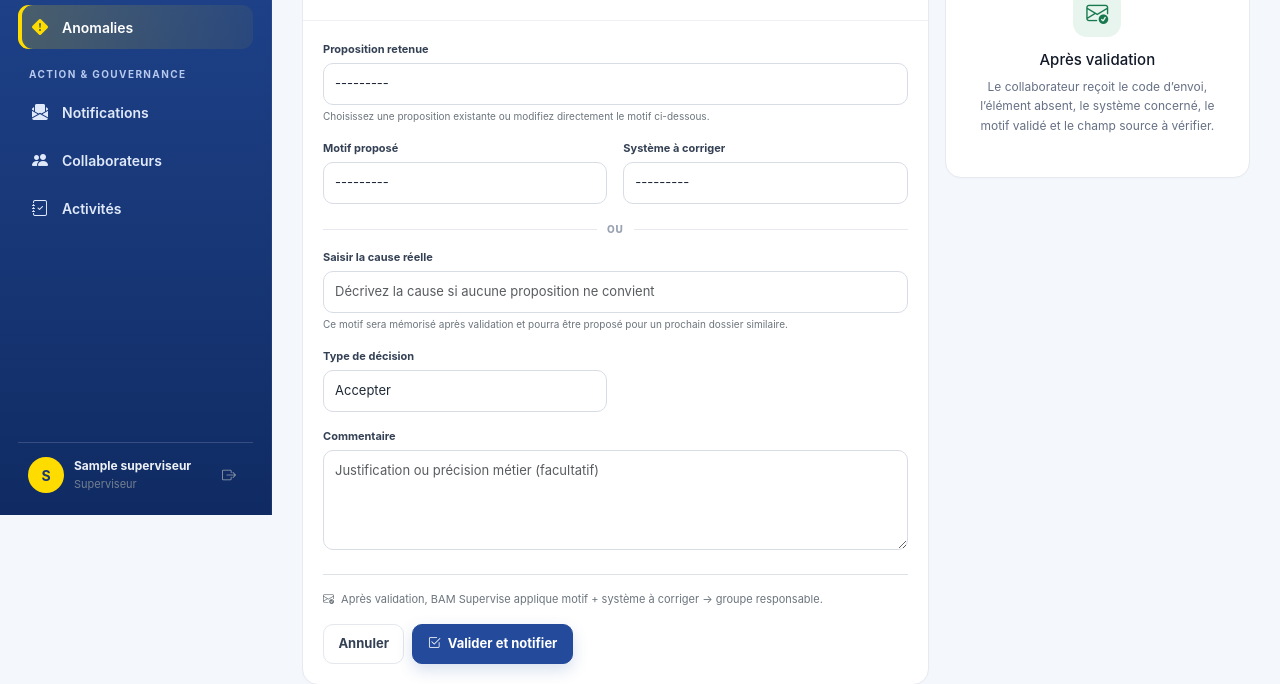
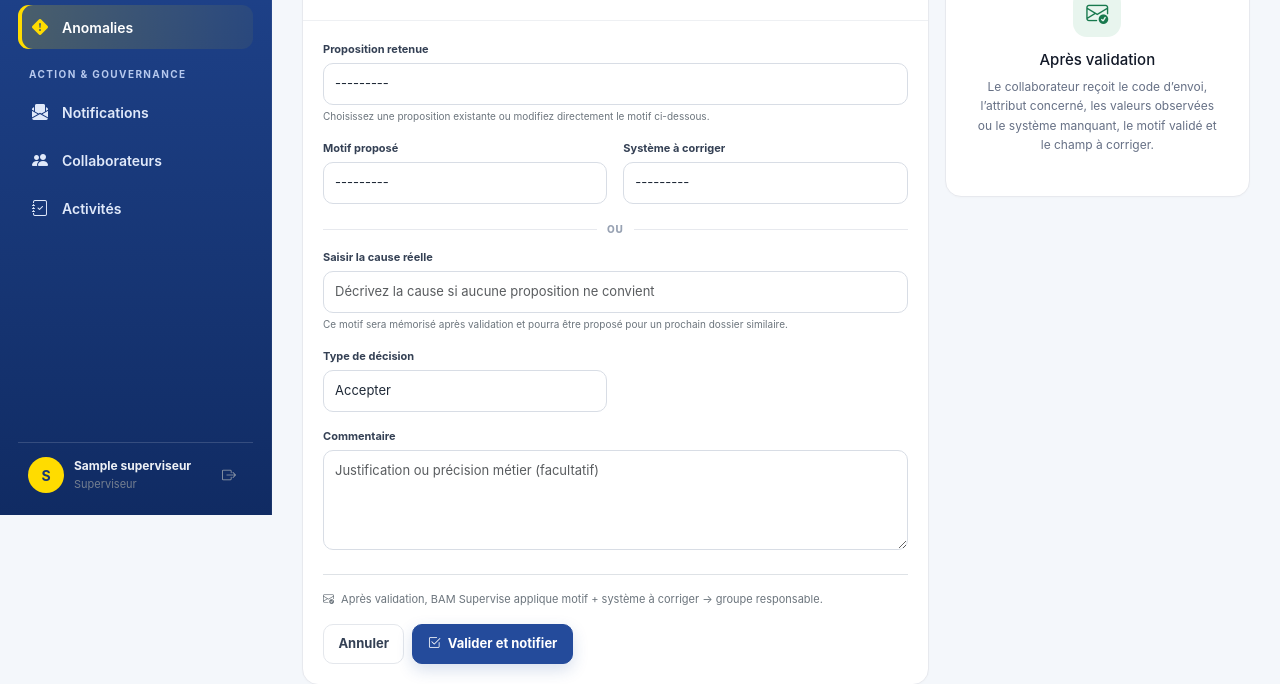
Before and after one commit to mohamedsamibouanani-cmyk/BAM-supervise, a Django app: page /anomalies/1/valider/ in a window 1280 px wide. Shown: the part 285-969 px from the top of the page. Run offline with Django 5.2, Linux system fonts and the light colour scheme; a user stored in the database is signed in; tables that the repository leaves empty hold one stand-in row (values such as "Sample post"); data that the repository does not hold is empty; some libraries are stand-ins or nearby versions.

```diff
--- a/supervision/templates/supervision/validation_form.html
+++ b/supervision/templates/supervision/validation_form.html
@@ -35,6 +35,6 @@
       </div>
     </section>
   </div>
-  <div class="col-xl-4"><section class="panel"><div class="panel-body"><div class="decision-summary"><i class="bi bi-envelope-check"></i><h3>Après validation</h3><p>Le collaborateur reçoit le code d’envoi, l’élément absent, le système concerné, le motif validé et le champ source à vérifier.</p></div></div></section></div>
+  <div class="col-xl-4"><section class="panel"><div class="panel-body"><div class="decision-summary"><i class="bi bi-envelope-check"></i><h3>Après validation</h3><p>Le collaborateur reçoit le code d’envoi, l’attribut concerné, les valeurs observées ou le système manquant, le motif validé et le champ à corriger.</p></div></div></section></div>
 </div>
 {% endblock %}
```
